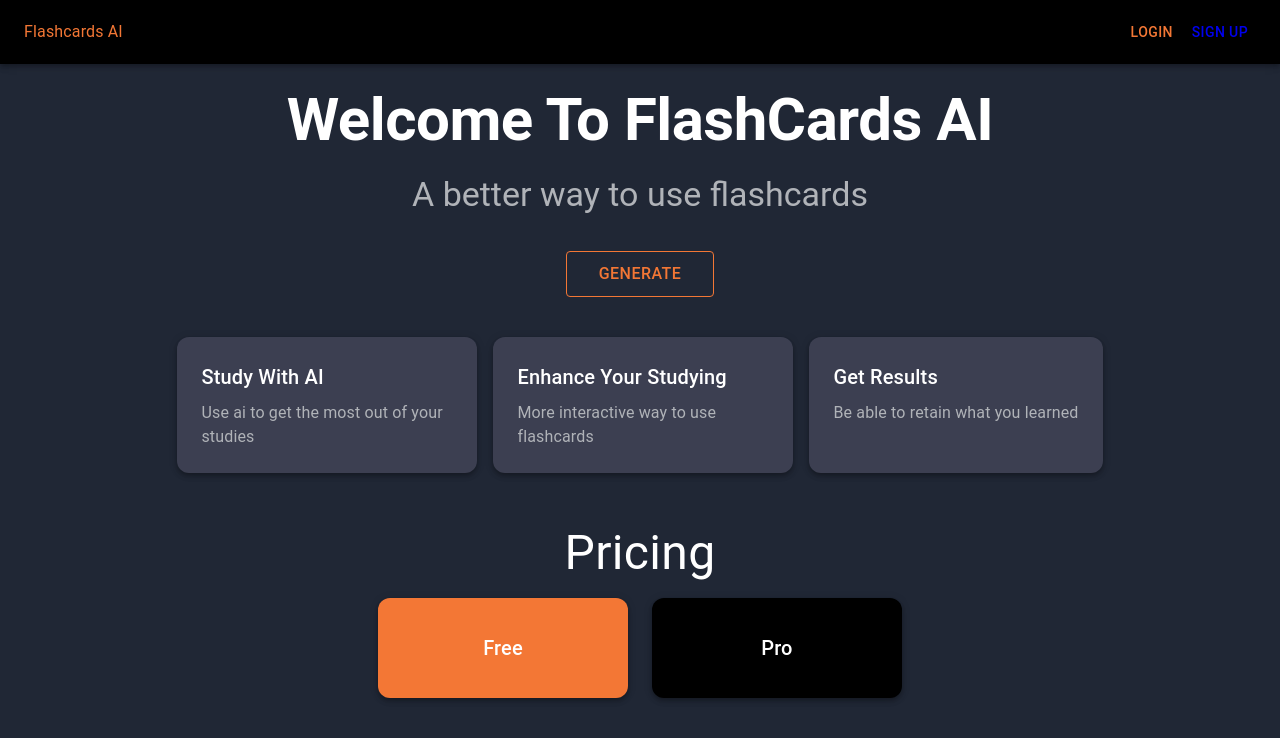
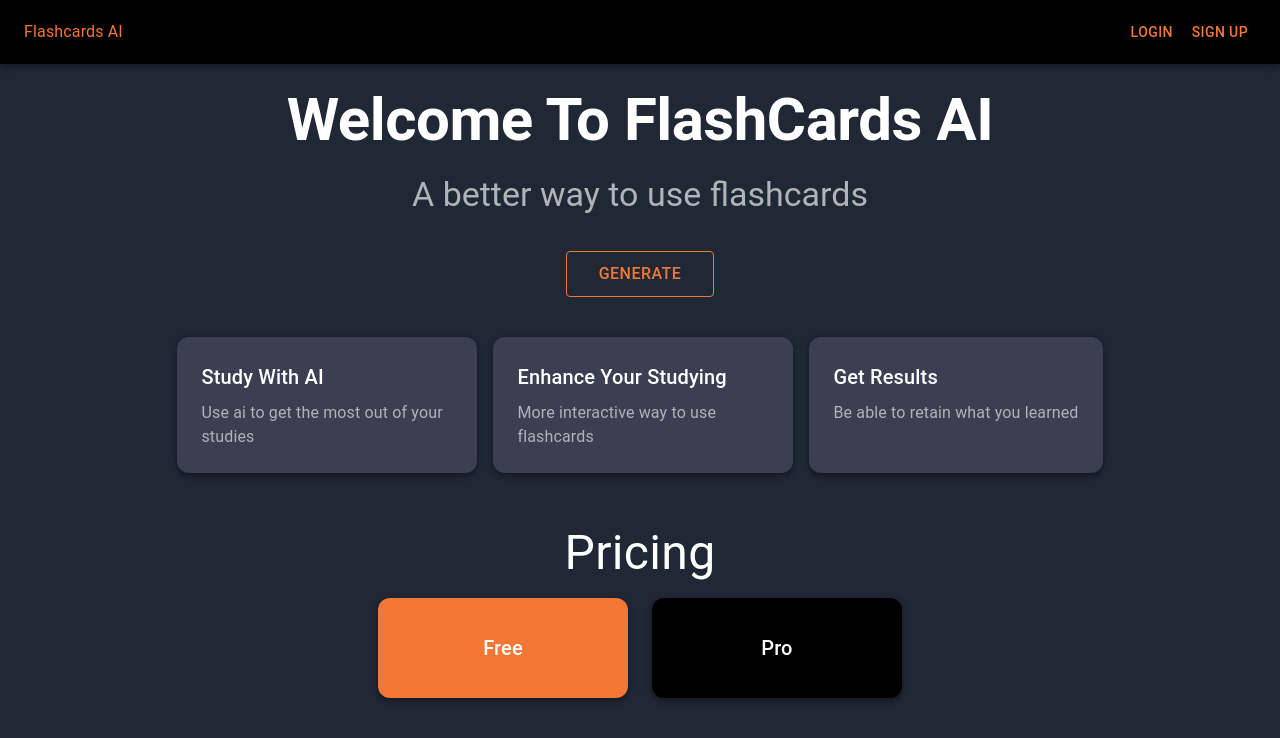
Before and after one commit to MarleyWulf/AI-Flashcards, a Next.js app: page / in a window 1280 px wide. Shown: the top 738 px of the page. Built offline with nearby package versions, Linux system fonts and the light colour scheme; no server answers.

Commit message:
Made some color changes

```diff
--- a/app/Generate/page.js
+++ b/app/Generate/page.js
@@ -274,7 +274,9 @@ export default function GenerateFlashcards() {
                   </Grid>
                 </>
               ) : (
-                <Typography>No flashcards generated yet.</Typography>
+                <Typography sx={{ color: "#696969" }}>
+                  No flashcards generated yet.
+                </Typography>
               )}
             </Grid>
           </Box>
--- a/app/components/ToolBar.js
+++ b/app/components/ToolBar.js
@@ -66,7 +66,7 @@ export default function ToolBar({ loginLink, signUpLink }) {
                   <Button>
                     <Link
                       href={signUpLink}
-                      style={{ textDecoration: "none", color: "#f37735K" }}
+                      style={{ textDecoration: "none", color: "#f37735" }}
                     >
                       Sign Up
                     </Link>
```
